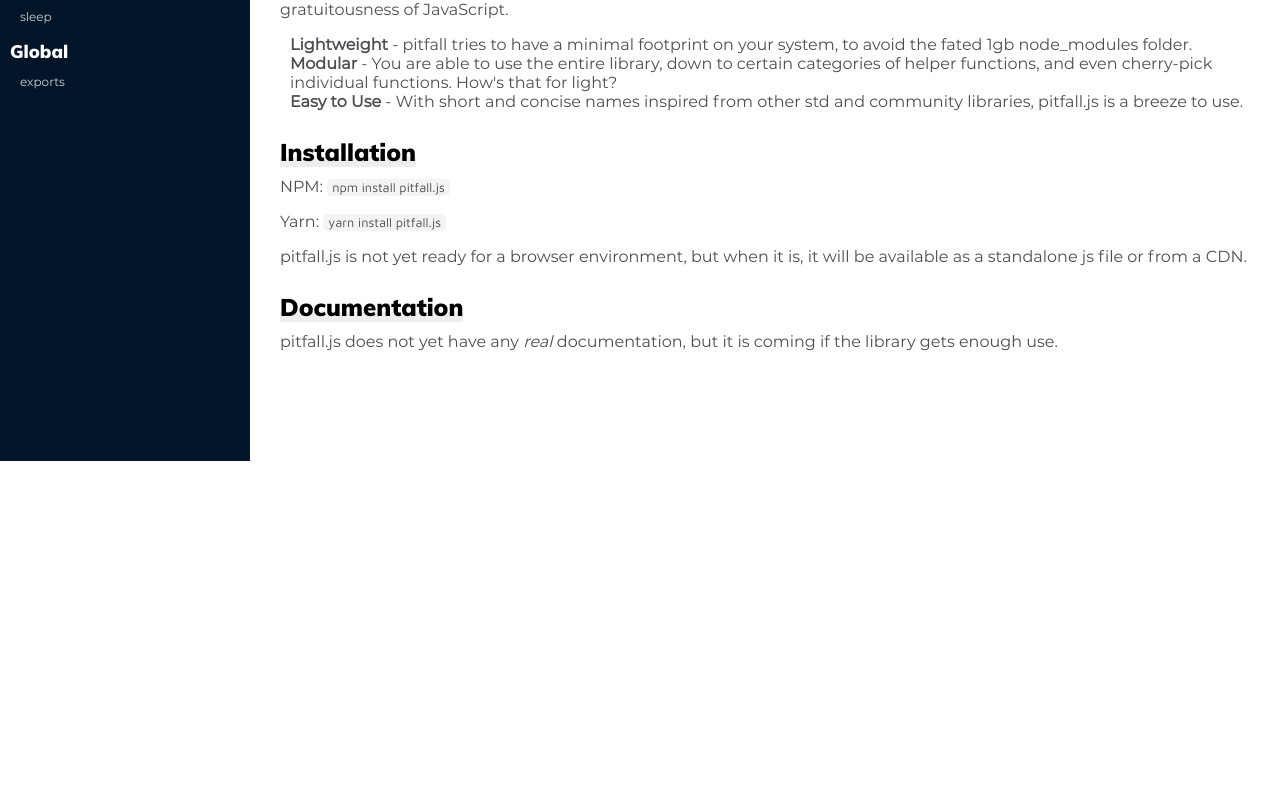
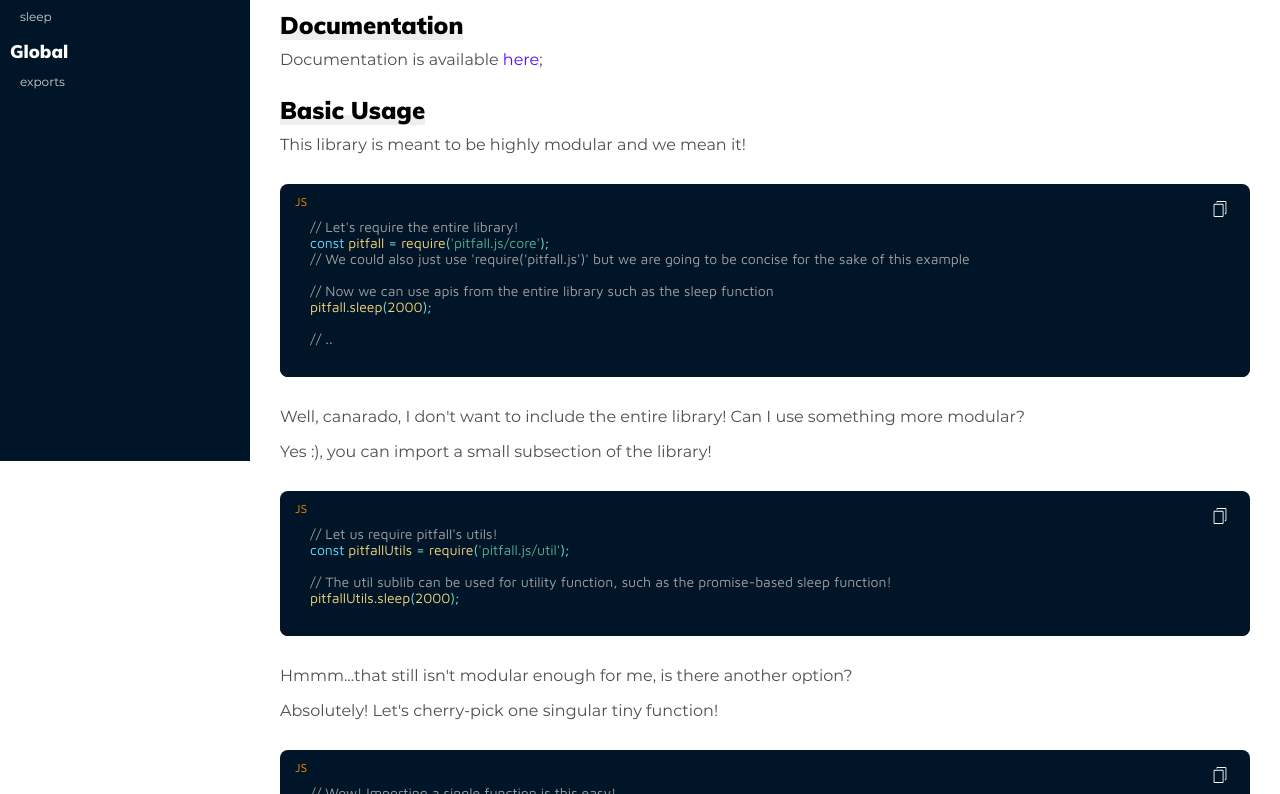
Before and after one commit to canarado/pitfall.js, a website: page docs/index.html in a window 1280 px wide. Shown: the part 339-1133 px from the top of the page. Before the commit the page ends 800 px from the top, so only its background shows below. Drawn offline with Linux system fonts and the light colour scheme.

Commit message:
update docs

```diff
--- a/docs/index.html
+++ b/docs/index.html
@@ -66,7 +66,8 @@
 
 
     <section class="readme">
-        <article><p><img src="https://imgur.com/eqMsOvi.png" alt="pitfall.js logo"></p>
+        <article><br />
+![pitfall.js logo](https://imgur.com/eqMsOvi.png)
 <p>Lightweight and Highly-Modular library of mostly random helper functions and methods to remove some of the gratuitousness of JavaScript.</p>
 <ul>
 <li><strong>Lightweight</strong> - pitfall tries to have a minimal footprint on your system, to avoid the fated 1gb node_modules folder.</li>
@@ -78,7 +79,42 @@
 <p>Yarn: <code>yarn install pitfall.js</code></p>
 <p>pitfall.js is not yet ready for a browser environment, but when it is, it will be available as a standalone js file or from a CDN.</p>
 <h2>Documentation</h2>
-<p>pitfall.js does not yet have any <em>real</em> documentation, but it is coming if the library gets enough use.</p></article>
+<p>Documentation is available <a href="https://canarado.github.io/pitfall.js/">here</a>;</p>
+<h2>Basic Usage</h2>
+<p>This library is meant to be highly modular and we mean it!</p>
+<pre class="prettyprint source lang-js"><code>// Let's require the entire library!
+const pitfall = require('pitfall.js/core');
+// We could also just use 'require('pitfall.js')' but we are going to be concise for the sake of this example
+
+// Now we can use apis from the entire library such as the sleep function
+pitfall.sleep(2000);
+
+// ..
+</code></pre>
+<blockquote>
+<p>Well, canarado, I don't want to include the entire library! Can I use something more modular?</p>
+</blockquote>
+<p>Yes :), you can import a small subsection of the library!</p>
+<pre class="prettyprint source lang-js"><code>// Let us require pitfall's utils!
+const pitfallUtils = require('pitfall.js/util');
+
+// The util sublib can be used for utility function, such as the promise-based sleep function!
+pitfallUtils.sleep(2000);
+</code></pre>
+<blockquote>
+<p>Hmmm...that still isn't modular enough for me, is there another option?</p>
+</blockquote>
+<p>Absolutely! Let's cherry-pick one singular tiny function!</p>
+<pre class="prettyprint source lang-js"><code>// Wow! Importing a single function is this easy!
+const sleep = require('pitfall/sleep');
+
+sleep(2000);
+
+// Theoretically, you could also import sleep singularly like this
+// but this leads to longer runtimes and above is arguably more readable.
+// The more 'pitfall-style' will be modular imports like above ^
+const sleep = require('pitfall').sleep;
+</code></pre></article>
     </section>
 
 
```
Also changed, not shown: README.md.
